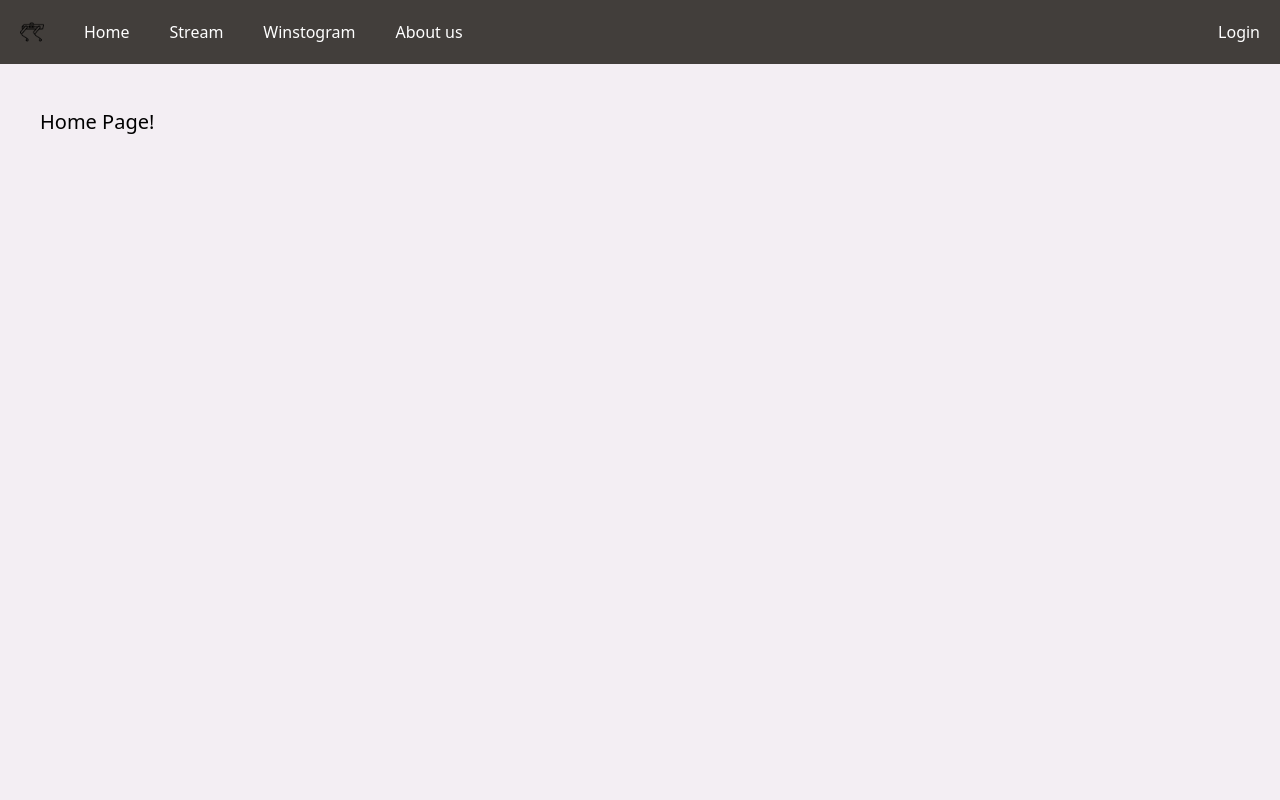
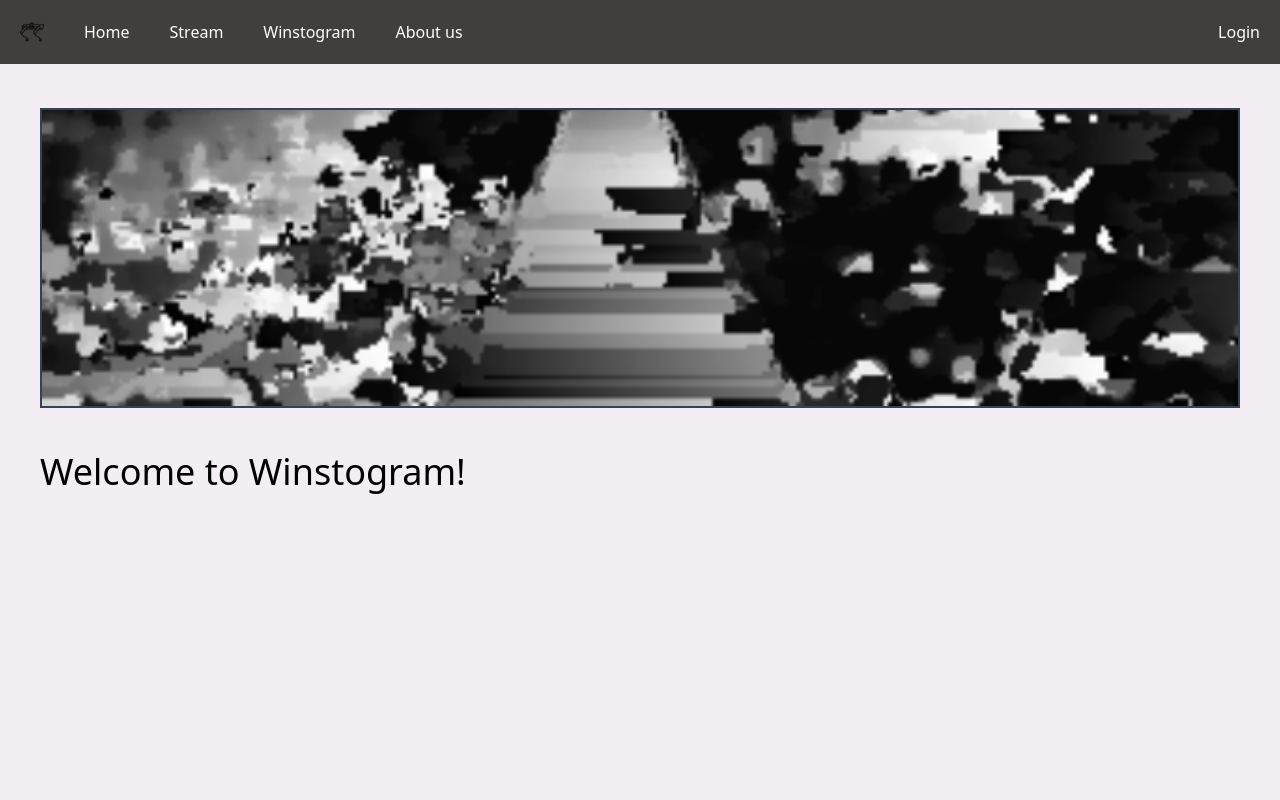
Before and after one commit to SupaSonic007/Flask-Server-WINSTON, a Flask app: page / in a window 1280 px wide. Run offline with Flask 3, Linux system fonts and the light colour scheme; style sheets or scripts are compiled from the project's sources; some libraries are stand-ins or nearby versions.

Commit message:
Add mobile menu animation squash bugs.

```diff
--- a/app/templates/base.html
+++ b/app/templates/base.html
@@ -1,6 +1,5 @@
 <!DOCTYPE html>
 <html lang="en">
-    <!-- Using Jinja templating so that you can use variables and code through flask's rendering of template -->
     <head>
         {% if title %}
         <title>{{ title }} - W.I.N.S.T.O.N.</title>
@@ -21,14 +20,60 @@
             rel="stylesheet"
             href="{{ url_for('static',filename='dist/css/output.css') }}"
         />
-        <script src="{{ url_for('static',filename='src/hamburger.js') }}"></script>
+        <script>
+            document.addEventListener('DOMContentLoaded', function () {
+                document
+                    .getElementById('hamburger')
+                    .addEventListener('click', () => {
+                        var navbar = document.getElementById('navbar');
+                        if (navbar.classList.contains('active'))
+                            navbar.classList.remove('active');
+                        else navbar.classList.add('active');
+                        console.log('clicked');
+                    });
+            });
+        </script>
         <script src="{{ url_for('static', filename='dist/lib/momentjs.js') }}"></script>
         {% block scripts %} {% endblock %}
+        <style>
+
+            @media (max-width: 768px) {
+                #navbar {
+                    position: relative;
+                    z-index: 99;
+                    transform: translatey(-100%);
+                    transition: transform 0.7s ease-in-out
+                }
+
+                #navbar.active {
+                    transform: translatey(0%);
+                }
+
+                #bar {
+                    position: relative;
+                    z-index: 100;
+                }
+
+                main {
+                    position: absolute;
+                    top: 64px;
+                }
+            }
+
+            .animationStopper {
+                transition: none !important;
+                animation: none !important;
+            }
+
+            main {
+                transition: transform 0.5s ease-in-out;
+            }
+
+            </style>
     </head>
 
-    <!-- Tailwind css setting background colours and flexboxes -->
     <body class="bg-primary">
-        <div class="navbar bg-secondary">
+        <div class="navbar bg-secondary" id="bar">
             <div class="md:hidden h-16">
                 <a href="/" class="inline-block w-auto">
                     <img
@@ -56,7 +101,7 @@
             </div>
         </div>
         <div
-            class="justify-start bg-lightSecondary hidden md:flex w-full md:bg-secondary"
+            class="justify-start bg-lightSecondary md:flex w-full md:bg-secondary"
             id="navbar"
         >
             <a href="/">
@@ -136,7 +181,10 @@
             {% endif %}
         </div>
         <div class="w-full flex absolute">
-            <div id="userDropdownContent" class="bg-lightSecondary ml-auto hidden">
+            <div
+                id="userDropdownContent"
+                class="bg-lightSecondary ml-auto hidden"
+            >
                 <form method="post" action="{{ url_for('logout') }}" novalidate>
                     <button typ="submit" class="py-2 px-5 text-white">
                         Logout
@@ -145,8 +193,8 @@
             </div>
         </div>
 
-        <!-- Inset div to hold content, keeping consistent across pages -->
-        <div class="px-10 py-5 max-h-[calc(100%-64px)]">
+        <main class="w-full">
+            <div class="px-10 py-5 max-h-[calc(100%-64px)] w-full">
                 {% with messages = get_flashed_messages() %} {% if messages %}
                 <ul>
                     {% for message in messages %}
@@ -157,11 +205,13 @@
                 <br />
                 {% block content %}{% endblock %}
             </div>
+        </main>
 
         <script>
             document.addEventListener('DOMContentLoaded', () => {
-
-                const dropdownContent = document.getElementById('userDropdownContent');
+                const dropdownContent = document.getElementById(
+                    'userDropdownContent'
+                );
                 const dropdown = document.getElementById('userDropdown');
 
                 dropdown?.addEventListener('mouseenter', () => {
@@ -171,8 +221,7 @@
                     dropdownContent.classList.add('md:block');
                 });
                 dropdown?.addEventListener('mouseleave', () => {
-                        dropdownContent
-                            .classList.remove('md:block');
+                    dropdownContent.classList.remove('md:block');
                 });
                 dropdownContent?.addEventListener('mouseleave', () => {
                     dropdownContent.classList.remove('md:block');
--- a/app/templates/index.html
+++ b/app/templates/index.html
@@ -1,9 +1,52 @@
-{% extends "base.html" %}
+{% extends "base.html" %} {% block content %}
 
-{% block content %}
+<style>
+    :root {
+        --banner-pos: 0%;
+    }
 
-<h1 class="text-xl">
-    Home Page!
-</h1>
+    #banner {
+        background-size: cover;
+        background-position: center;
+        height: 300px;
+        width: 100%;
+        margin-bottom: 20px;
+        object-fit: cover;
+        object-position: 50% var(--banner-pos);
+        transition: object-position 0.1s ease-out;
+    }
+</style>
+<content>
+    <img
+        id="banner"
+        class="border-gray-700 border-2"
+        src="{{ url_for('static', filename='images/depth4.png') }}"
+    />
+    <br />
+    <h1>Welcome to Winstogram!</h1>
+</content>
+
+<script>
+    document.addEventListener('DOMContentLoaded', () => {
+        document.addEventListener('scroll', (e) => {
+            console.log('scroll to bottom');
+            console.log(
+                ((document.documentElement.scrollTop +
+                    document.documentElement.clientHeight) /
+                    document.documentElement.scrollHeight) *
+                    100
+            );
+            document.documentElement.style.setProperty(
+                '--banner-pos',
+                `${
+                    ((document.documentElement.scrollTop +
+                        document.documentElement.clientHeight) /
+                        document.documentElement.scrollHeight) *
+                    100
+                }%`
+            );
+        });
+    });
+</script>
 
 {% endblock %}
--- a/app/templates/stream.html
+++ b/app/templates/stream.html
@@ -5,7 +5,7 @@
     content="A website centered around a robot dog called W.I.N.S.T.O.N."
 />
 {% endblock %} {% block content %}
-<main>
+<content>
     <h1 class="text-5xl">Winston Stream</h1>
     <br />
     <br />
@@ -48,6 +48,6 @@
         <img id="processedStream" class="w-full" src="{{ url_for('static', filename='images/depth4.png') }}" />
     </div>
 </div>
-</main>
+</content>
 
 {% endblock %}
--- a/tailwind.config.js
+++ b/tailwind.config.js
@@ -9,9 +9,6 @@ module.exports = {
         primary:'#f3eef3',
         secondary: '#423E3B',
         accent: '#ffffff',
-        main: '#30d2ff',
-        maintwo: '#43ff59',
-        mainthree: '#ff5757',
         lightSecondary: '#4f4b49',
         tertiary: '#f9f9f9',
         // primary:'#fffaff',
```
Also changed, not shown: app/templates/admin.html (+41 -28 lines), app/templates/collection.html (+5 -2 lines), app/templates/collections.html (+5 -2 lines), app/templates/post.html (+16 -10 lines), app/templates/posts.html (+5 -5 lines), app/templates/user.html (+5 -5 lines). Lines whose indentation alone changed are shown as unchanged.
